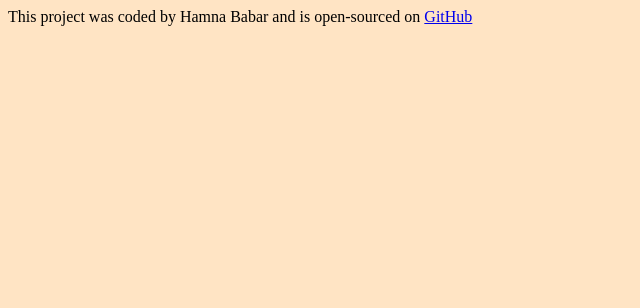
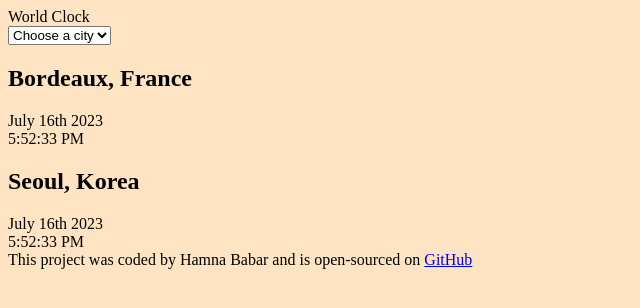
Before and after one commit to hamnab02/world-clock, a plain HTML site: page index.html in a window 1280 px wide. Shown: the whole page, without its empty margins (0-640 px from the left). Drawn offline with Linux system fonts and the light colour scheme; a script that the page names is missing.

Commit message:
added very basic html

```diff
--- a/index.html
+++ b/index.html
@@ -7,6 +7,26 @@
     <title>World Clock</title>
   </head>
   <body>
+    <div class="container">
+      <header>World Clock</header>
+      <select>
+        <option value="">Choose a city</option>
+        <option value="">Amsterdam</option>
+        <option value="">Tokyo</option>
+        <option value="">Edinburgh</option>
+      </select>
+
+      <div class="city">
+        <h2>Bordeaux, France</h2>
+        <div class="date">July 16th 2023</div>
+        <div class="time">5:52:33 PM</div>
+          <div class="city">
+        <h2>Seoul, Korea</h2>
+        <div class="date">July 16th 2023</div>
+        <div class="time">5:52:33 PM</div>
+      </div>
+    </div>
+
     <footer>
       This project was coded by Hamna Babar and is open-sourced on
       <a href="https://github.com/hamnab02/world-clock">GitHub</a>
--- a/src/index.js
+++ /dev/null
@@ -1 +0,0 @@
-alert("Hello");
```
